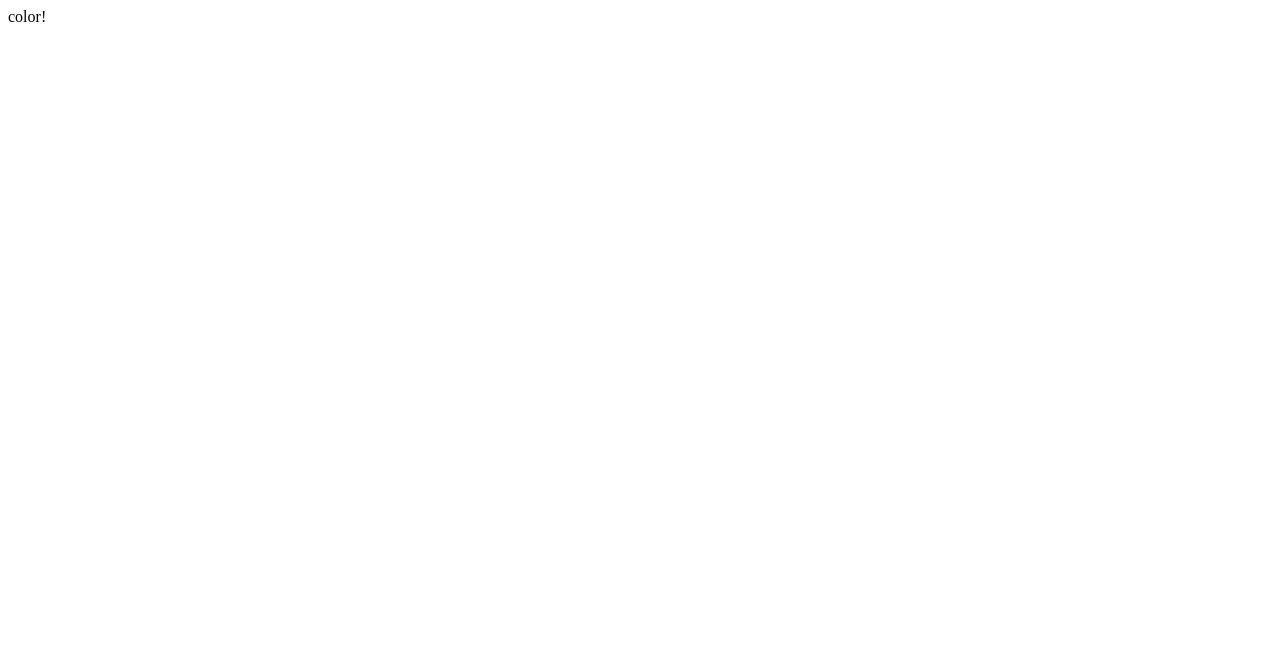
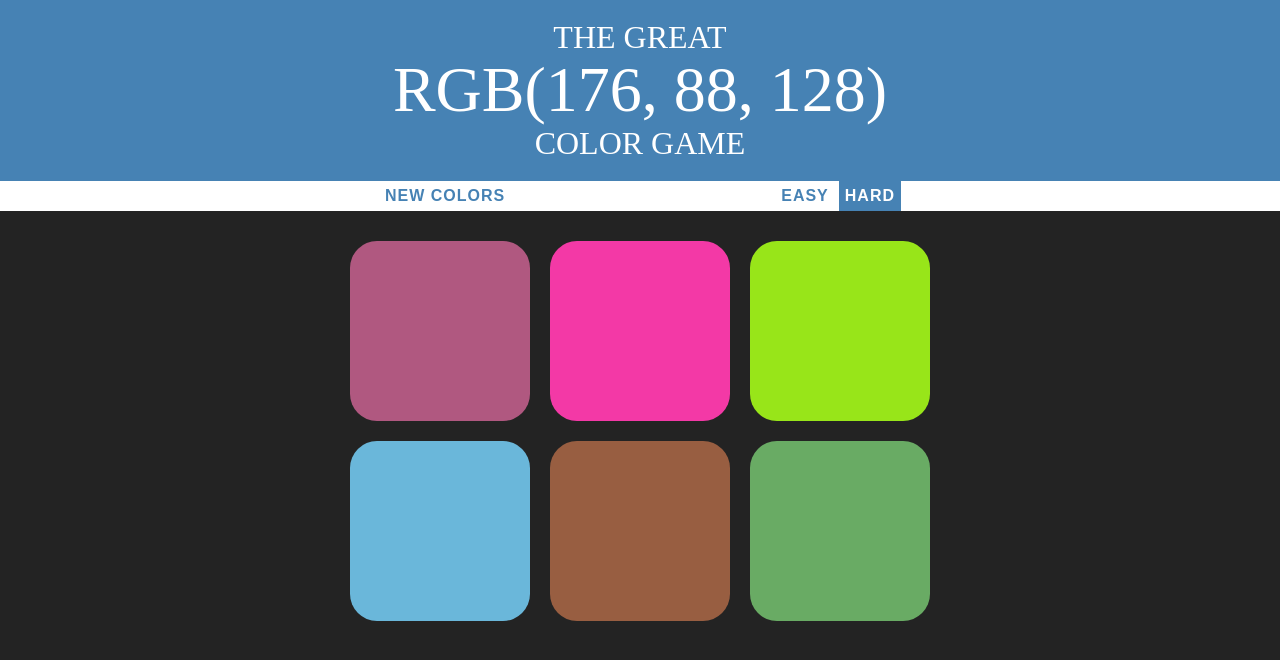
Before and after one commit to TinaWWW/tinawww.github.io, a plain HTML site: page Exercise/colorGame.html in a window 1280 px wide. Drawn offline with Linux system fonts and the light colour scheme.

Commit message:
add color game

```diff
--- /dev/null
+++ b/Exercise/colorGame.css
@@ -0,0 +1,73 @@
+body{
+	background-color:#232323;
+	margin:0;
+	font-family:"Montserrat", "Avenir";
+}
+
+.square{
+	width:30%;
+	background:purple;
+	padding-bottom:30%;
+	float:left;
+	margin:1.66%;
+	border-radius:15%;
+	transition:background 0.6s
+	-webkit-transition:background 0.6s;
+	-moz-transition:background 0.6s;
+}
+
+#container{
+	max-width:600px;
+	margin:20px auto;
+}
+
+h1{
+	color:white;
+	text-align: center;
+	background-color: steelblue;
+	margin:0;
+	font-weight: normal;
+	text-transform: uppercase;
+	line-height:1.1;
+	padding:20px 0;
+}
+
+#stripe{
+	height:30px;
+	text-align:center;
+	background:white;
+}
+
+.selected{
+	color:white;
+	background: steelblue;
+}
+
+#colorDisplay{
+	font-size:200%;
+}
+
+button{
+	border:none;
+	background: none;
+	text-transform: uppercase;
+	height:100%;
+	font-weight: 700;
+	color:steelblue;
+	letter-spacing: 1px;
+	font-size:inherit;
+	transition:all 0.3s;
+	-webkit-transition: all 0.3s;
+	-moz-transition: all 0.3s;
+	outline:none;
+}
+
+#msg{
+	display:inline-block;
+	width:20%;
+}
+
+button:hover{
+	color:white;
+	background:steelblue;
+}
--- a/Exercise/colorGame.html
+++ b/Exercise/colorGame.html
@@ -2,8 +2,25 @@
 <html>
 <head>
 	<title></title>
-</head>
+	<link rel="stylesheet" type="text/css" href="colorGame.css">
 <body>
-color!
+	<h1 id="head">The Great <br/>
+	<span id="colorDisplay">RGB</span><br/>
+	Color Game</h1>
+	<div id="stripe">
+		<button id="reset">New Colors</button>
+		<span id="msg"></span>
+		<button id="easy">Easy</button>
+		<button id="hard" class="selected">Hard</button>
+	</div>
+	<div id="container">
+		<div class="square"></div>
+		<div class="square"></div>
+		<div class="square"></div>
+		<div class="square"></div>
+		<div class="square"></div>
+		<div class="square"></div>
+	</div>
+	<script type="text/javascript" src="colorGame.js"></script>
 </body>
 </html>
--- /dev/null
+++ b/Exercise/colorGame.js
@@ -0,0 +1,99 @@
+
+var number = 6;
+var colors = generateRandom(number);
+
+var squares = document.querySelectorAll(".square");
+var pickedColor = pickColor();
+var colorDisplay = document.getElementById("colorDisplay");
+colorDisplay.textContent = pickedColor;
+var reset = document.querySelector("#reset");
+var h1 = document.getElementById("head");
+var msg = document.getElementById("msg");
+var easy = document.querySelector("#easy")
+var hard = document.querySelector("#hard")
+
+easy.addEventListener("click",function(){
+	hard.classList.remove("selected");
+	easy.classList.toggle("selected");
+	number = 3;
+	resetAll();
+	squares[3].style.display = "none";
+	squares[4].style.display = "none";
+	squares[5].style.display = "none";
+})
+
+hard.addEventListener("click",function(){
+	easy.classList.remove("selected");
+	hard.classList.toggle("selected");
+	number = 6;
+	resetAll();
+	squares[3].style.display = "block";
+	squares[4].style.display = "block";
+	squares[5].style.display = "block";
+})
+
+
+reset.addEventListener("click", function(){
+	resetAll();
+})
+
+for(var i=0; i<squares.length; i++){
+	squares[i].style.backgroundColor = colors[i];
+
+	squares[i].addEventListener("click", function(){
+		var clickedColor = this.style.backgroundColor;
+
+		if( clickedColor === pickedColor){
+			msg.textContent = "Correct!";
+			changeColor(clickedColor);
+			h1.style.backgroundColor = pickedColor;
+			reset.textContent = "Try Again?";
+		}else{
+			this.style.backgroundColor = "#232323";
+			msg.textContent="Try again!"
+			reset.textContent = "New Colors";
+		};
+
+	});
+}
+
+
+function changeColor(color){
+	for(var i = 0; i<squares.length; i++){
+	squares[i].style.backgroundColor = color;
+	};
+};
+
+function pickColor(){
+	var random = Math.floor(Math.random()*colors.length);
+	return colors[random];
+};
+
+function generateRandom(x){
+	tempArray = [];
+	for (var i = 0; i < x; i++){
+	tempArray.push(randomColor());
+	};
+	return tempArray;
+};
+
+function randomColor(){
+	var num1 = Math.floor(Math.random()*256);
+	var num2 = Math.floor(Math.random()*256);
+	var num3 = Math.floor(Math.random()*256);
+	return "rgb(" + num1 + ", " + num2 + ", " + num3 + ")";
+};
+
+function resetAll(){
+	colors = generateRandom(number);
+	pickedColor = pickColor();
+	colorDisplay.textContent = pickedColor;
+
+	for(var i=0; i<squares.length; i++){
+	squares[i].style.backgroundColor = colors[i];
+	}
+
+	h1.style.backgroundColor = "steelblue";
+	reset.textContent = "New Colors";
+	msg.textContent = "";
+};
```
